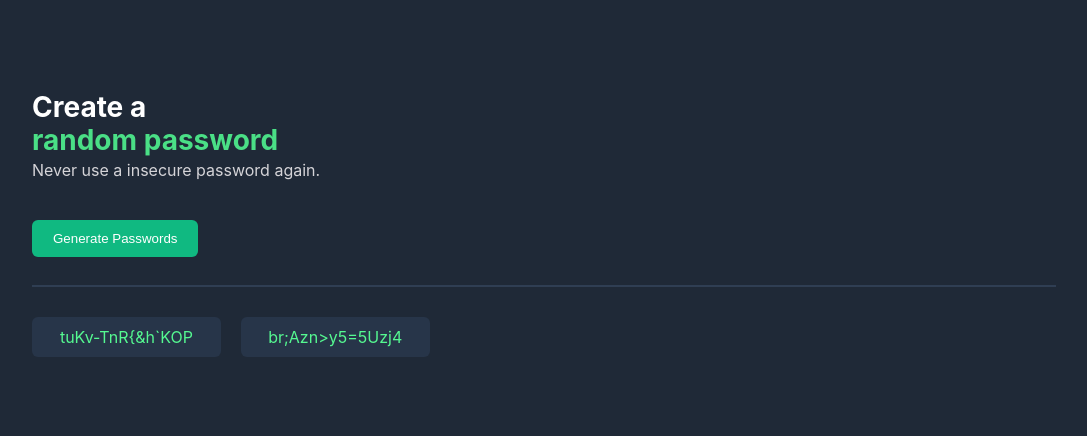
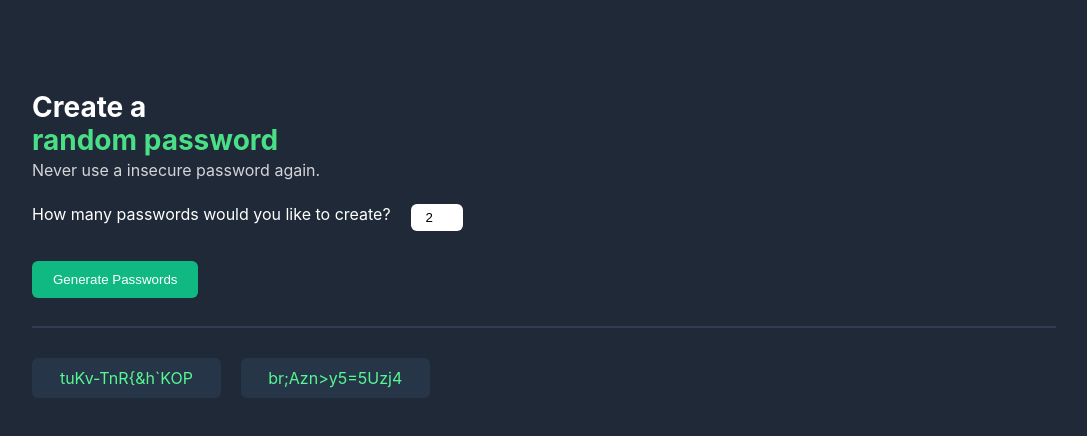
Before and after one commit to linhns/pwc, a website built with Vite: page index.html in a window 1280 px wide. Both pictures are taken after a click on the button "Generate Passwords". Shown: the whole page, without its empty margins (96-1183 px from the left). Built offline with nearby package versions, Linux system fonts and the light colour scheme.

Commit message:
Add custom number of generated passwords

```diff
--- a/index.html
+++ b/index.html
@@ -13,7 +13,13 @@
         <div class="heading">
             <h1>Create a</h1>
             <h1 class="what">random password</h1>
-            <p>Never use a insecure password again.</p>
+            <p class="desc">Never use a insecure password again.</p>
+        </div>
+        <div class="customization">
+            <label for="password-count">
+                How many passwords would you like to create?
+            </label>
+            <input type="number" id="password-count" name="passwordCount" min="1" max="9" value="2">
         </div>
         <button id="generate-btn">Generate Passwords</button>
         <hr>
--- a/src/main.js
+++ b/src/main.js
@@ -23,16 +23,27 @@ const characters = ["A", "B", "C", "D", "E", "F", "G", "H", "I", "J", "K", "L",
 
 const generateBtn = document.getElementById("generate-btn")
 const passwordsDiv = document.getElementById("passwords-div")
+const passwordCountInput = document.getElementById("password-count")
 
 generateBtn.addEventListener("click", () => {
     passwordsDiv.innerHTML = ""
-    const passwords = Array.from({ length: 2 }, () => generatePassword(characters, 15))
+    let passwordCount = +passwordCountInput.value
+    const passwords = Array.from({ length: passwordCount }, () => generatePassword(characters, 15))
     for (const password of passwords) {
         const passwordDiv = document.createElement("div")
         passwordDiv.classList.add("password")
         passwordDiv.classList.add("flex")
         passwordDiv.textContent = password
         passwordsDiv.appendChild(passwordDiv)
+    }
+})
+
+passwordCountInput.addEventListener("input", () => {
+    let value = +passwordCountInput.value
+    if (isNaN(value) || value < 1) {
+        passwordCountInput.value = 1
+    } else if (value > 9) {
+        passwordCountInput.value = 9
     }
 })
 
--- a/src/style.css
+++ b/src/style.css
@@ -105,7 +105,7 @@ body {
     margin: 0
 }
 
-p {
+.desc {
     color: #d5d4d8;
 }
 
@@ -124,6 +124,16 @@ button:hover {
     border-color: white;
 }
 
+input {
+    border-radius: 6px;
+    border: 1px solid transparent;
+    padding: 5px;
+}
+
+input:hover {
+    border-color: #10b981;
+}
+
 #container {
     width: 80%;
     margin: 0 auto;
@@ -138,6 +148,7 @@ button:hover {
 
 .heading {
     line-height: 0.5;
+    margin-bottom: 30px;
 }
 
 .heading>h1 {
@@ -154,6 +165,19 @@ button:hover {
     gap: 20px;
 }
 
+.customization {
+    display: flex;
+    flex-flow: row wrap;
+    /* justify-content: center; */
+    /* align-items: center; */
+    gap: 20px;
+}
+
+.customization>input {
+    width: 40px;
+    text-align: center;
+}
+
 #passwords-div {
     margin-top: 30px;
 }
```
